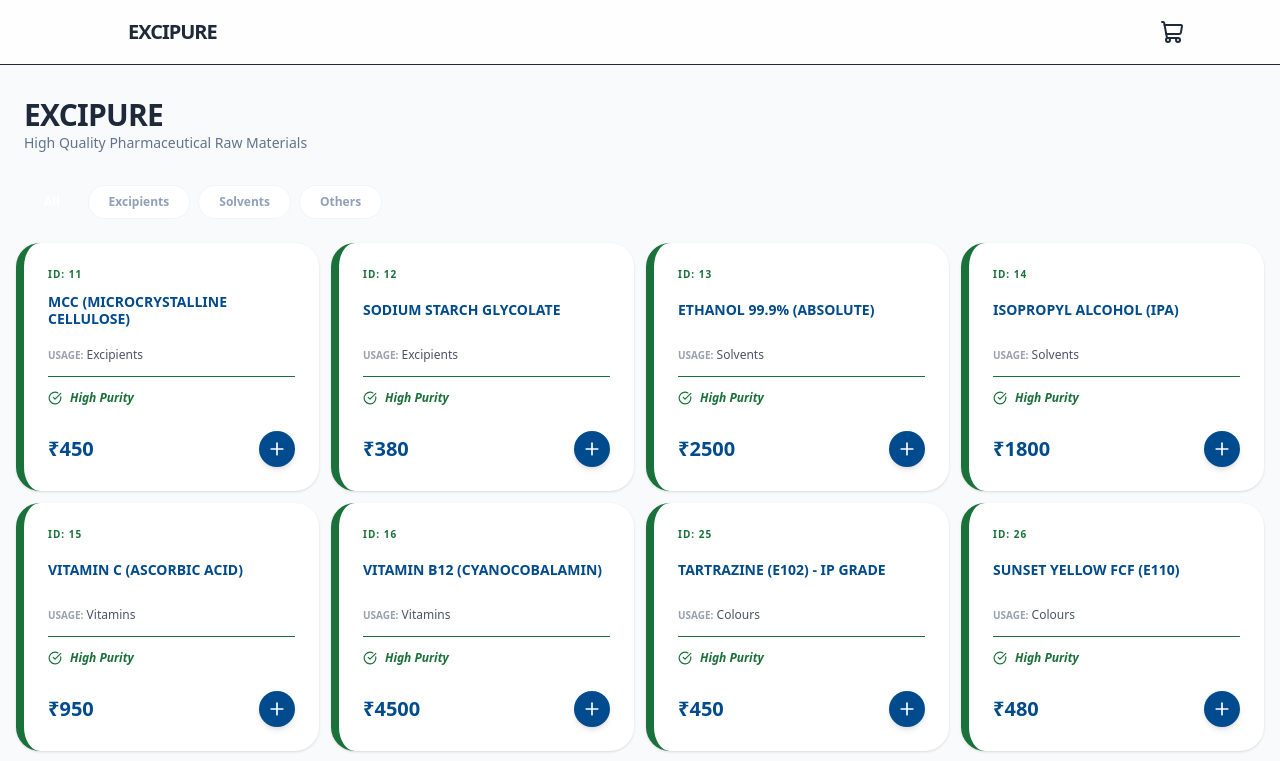
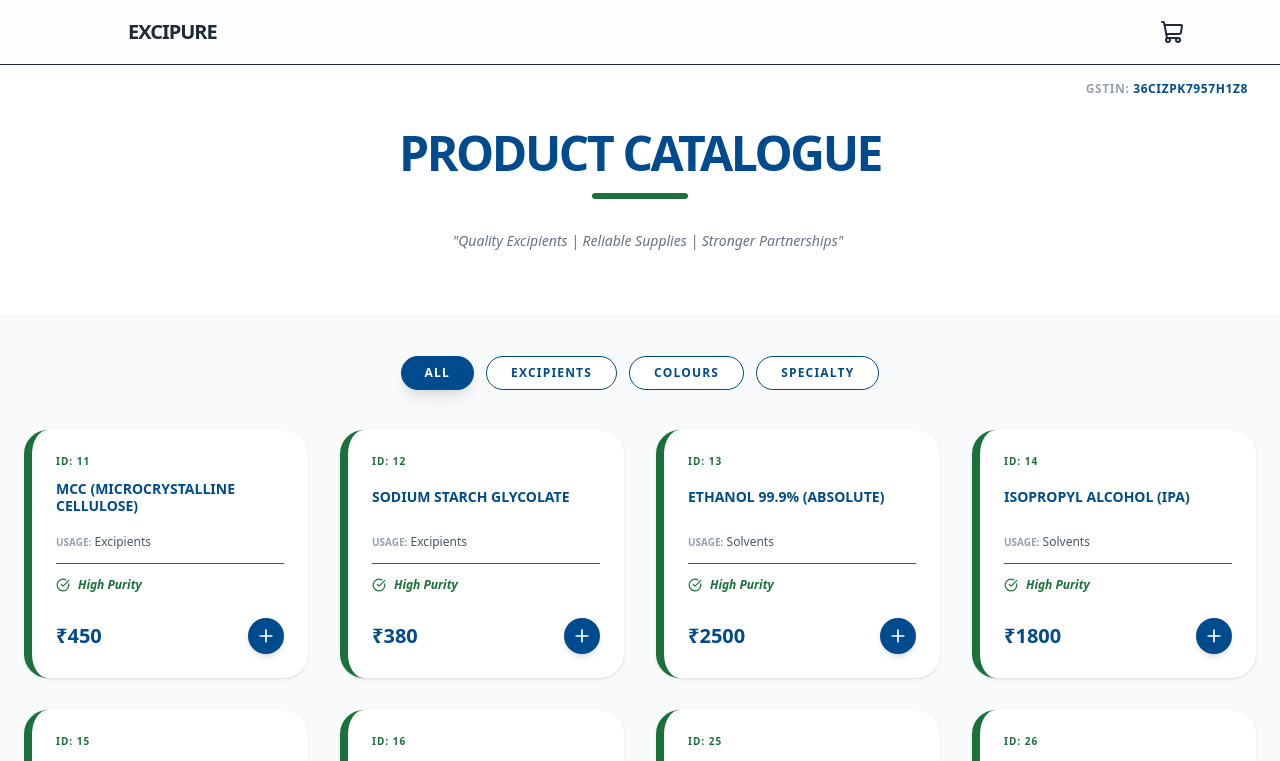
Before and after one commit to excipurepharma/Excipure, a Next.js app: page / in a window 1280 px wide. Shown: the top 761 px of the page. Built offline with nearby package versions, Linux system fonts and the light colour scheme.

Commit message:
Update page.js

```diff
--- a/src/app/page.js
+++ b/src/app/page.js
@@ -9,27 +9,34 @@ export default function Home() {
   const [isCartOpen, setIsCartOpen] = useState(false);
   const [filter, setFilter] = useState('All');
 
-  const filteredProducts = filter === 'All'
-    ? products
-    : products.filter(p => p.category === filter);
+  const filtered = filter === 'All' ? products : products.filter(p => p.category === filter);
 
   return (
-    <main className="min-h-screen bg-[#F8FAFC]">
+    <main className="min-h-screen">
       <Navbar onCartClick={() => setIsCartOpen(true)} />
 
-      <header className="px-6 py-8">
-        <h1 className="text-3xl font-black text-brand-navy tracking-tight">EXCIPURE</h1>
-        <p className="text-slate-500 text-sm">High Quality Pharmaceutical Raw Materials</p>
+      {/* Hero Section from HTML */}
+      <header className="bg-white py-16 border-b border-gray-100 relative">
+        <div className="absolute top-4 right-8 text-xs font-black text-gray-400 tracking-wider">
+          GSTIN: <span className="text-ex-blue">36CIZPK7957H1Z8</span>
+        </div>
+        <div className="container mx-auto px-6 text-center">
+          <h1 className="text-4xl md:text-5xl font-black text-ex-blue mb-4 uppercase tracking-tighter">Product Catalogue</h1>
+          <div className="w-24 h-1.5 bg-ex-green mx-auto mb-8 rounded-full"></div>
+          <p className="text-gray-500 max-w-2xl mx-auto italic text-sm border-l-4 border-ex-green pl-4 text-left md:text-center md:border-l-0">
+            "Quality Excipients | Reliable Supplies | Stronger Partnerships"
+          </p>
+        </div>
       </header>
 
-      {/* Category Scroller */}
-      <div className="flex gap-2 overflow-x-auto px-6 mb-6 no-scrollbar">
-        {['All', 'Excipients', 'Solvents', 'Others'].map((cat) => (
+      {/* Category Tabs */}
+      <div className="flex justify-center gap-3 py-10 bg-slate-50 overflow-x-auto px-6">
+        {['All', 'Excipients', 'Colours', 'Specialty'].map((cat) => (
           <button
             key={cat}
             onClick={() => setFilter(cat)}
-            className={`px-5 py-2 rounded-full text-xs font-bold whitespace-nowrap transition-all ${
-              filter === cat ? 'bg-brand-navy text-white' : 'bg-white text-slate-400 border border-slate-100'
+            className={`px-6 py-2 rounded-full text-xs font-bold uppercase tracking-widest transition-all ${
+              filter === cat ? 'bg-ex-blue text-white shadow-lg' : 'bg-white text-ex-blue border'
             }`}
           >
             {cat}
@@ -37,9 +44,9 @@ export default function Home() {
         ))}
       </div>
 
-      {/* The 2-Column Mobile Grid */}
-      <div className="px-4 pb-24 grid grid-cols-2 md:grid-cols-3 lg:grid-cols-4 gap-3">
-        {filteredProducts.map((product) => (
+      {/* Product Grid */}
+      <div className="container mx-auto px-6 pb-24 grid grid-cols-1 sm:grid-cols-2 lg:grid-cols-4 gap-8">
+        {filtered.map((product) => (
           <ProductCard key={product.id} product={product} />
         ))}
       </div>
```
